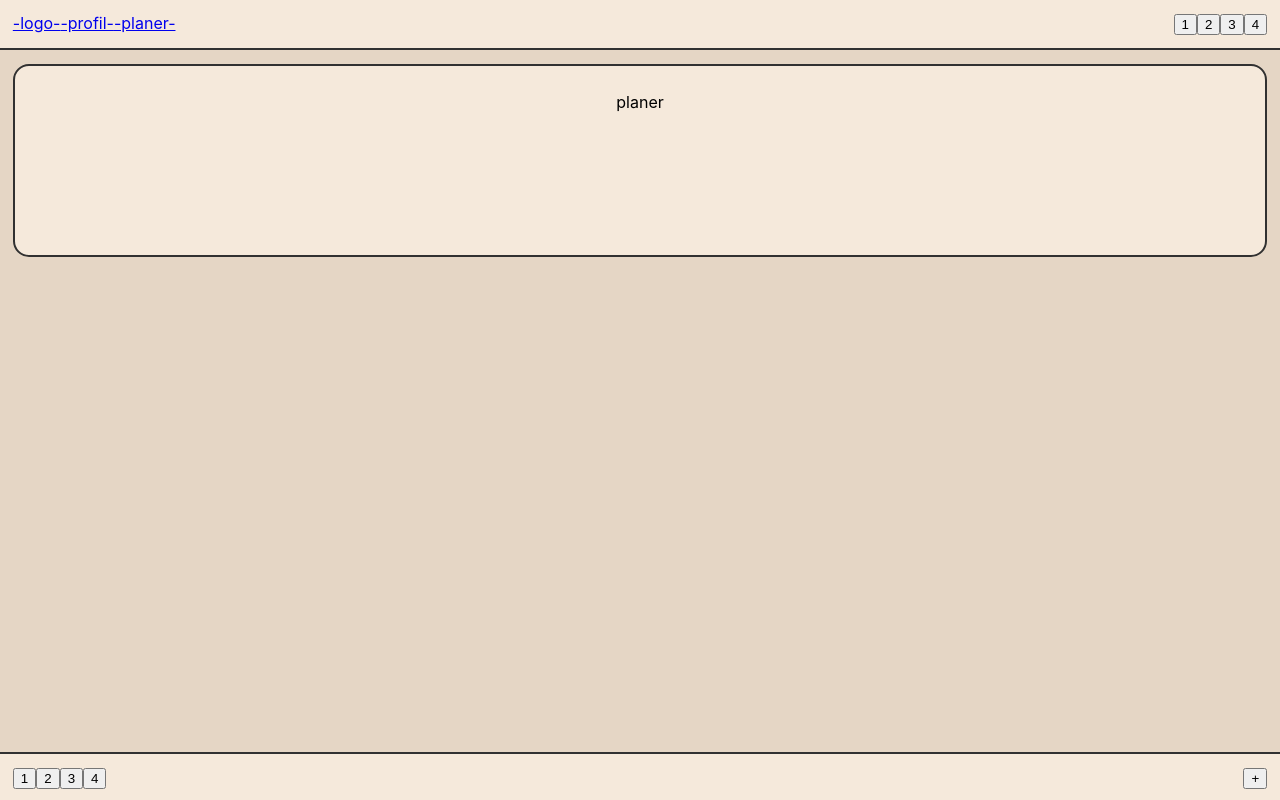
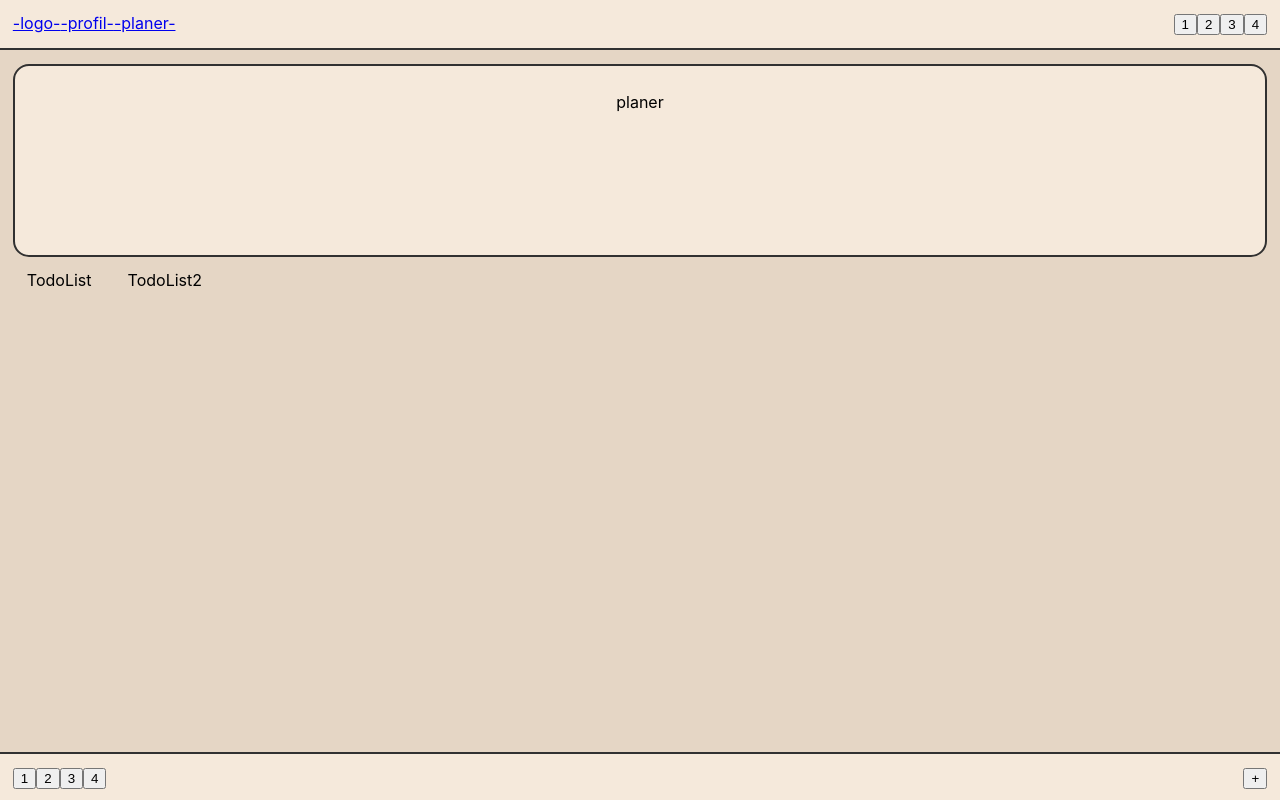
Before and after one commit to Meiraline/my-planer, a React (Create React App) app: page /planer in a window 1280 px wide. Built offline with nearby package versions, Linux system fonts and the light colour scheme.

Commit message:
последний комит перед переходом на другой проект

```diff
--- a/src/App.js
+++ b/src/App.js
@@ -4,21 +4,23 @@ import { BrowserRouter } from 'react-router-dom';
 
 import './App.css';
 import MenuTop from './Base_components/MenuTop/MenuTop';
-import BlokHome from './Base_components/BlokHome/PageHome';
+import PageHome from './Base_components/BlokHome/PageHome';
 import MenuBottom from './Base_components/MenuBottom/MenuBottom';
 
 
 
 function App() {
+
   return (
     <BrowserRouter>
       <div className="App">
         <MenuTop />
-        <BlokHome />
+        <PageHome />
         <MenuBottom />
       </div>
     </BrowserRouter>
   );
+
 }
 
 
--- a/src/Base_components/BlokHome/PageHome.jsx
+++ b/src/Base_components/BlokHome/PageHome.jsx
@@ -18,7 +18,7 @@ function PageHome() {
     return (
         <Routes>
             <Route path='/' element={<Main />} />
-            <Route path='/main' element={<Main />} />
+            <Route path='/main/*' element={<Main />} />
             <Route path='/profil' element={<Profil />} />
             <Route path='/planer' element={<Planer />} />
         </Routes>
--- a/src/Base_components/MenuTop/MenuTop.jsx
+++ b/src/Base_components/MenuTop/MenuTop.jsx
@@ -1,4 +1,5 @@
 
+import { NavLink } from 'react-router-dom';
 import s from './MenuTop.module.css'
 
 
@@ -7,9 +8,9 @@ function MenuTop(){
 
       <div className={s.TopMenu}>
         <div>
-          <a href='/main'>-logo-</a>
-          <a href='/profil'>-profil-</a>
-          <a href='/planer'>-planer-</a>
+          <NavLink to ='/main'>-logo-</NavLink>
+          <NavLink to ='/profil'>-profil-</NavLink>
+          <NavLink to ='/planer'>-planer-</NavLink>
 
 
         </div>
--- /dev/null
+++ b/src/Bloks/Bloks_Planer/TodoList.js
@@ -0,0 +1,18 @@
+
+
+
+export function TodoList(){
+return(
+<div>
+TodoList
+</div>
+)
+}
+
+export function TodoList2(){
+    return(
+    <div>
+    TodoList2
+    </div>
+    )
+    }
--- a/src/Pages/Planer.jsx
+++ b/src/Pages/Planer.jsx
@@ -1,10 +1,14 @@
 import Blok from "../Bloks/Blok";
+import {TodoList, TodoList2} from "../Bloks/Bloks_Planer/TodoList";
+
 
 
 function Planer() {
     return (
         <div className = "page">
             <Blok filling="planer" />
+            <TodoList/>
+            <TodoList2/>
         </div>
     )
 }
--- a/src/index.js
+++ b/src/index.js
@@ -3,6 +3,7 @@ import ReactDOM from 'react-dom/client';
 import './index.css';
 import App from './App';
 import reportWebVitals from './reportWebVitals';
+
 
 const root = ReactDOM.createRoot(document.getElementById('root'));
 root.render(
```
